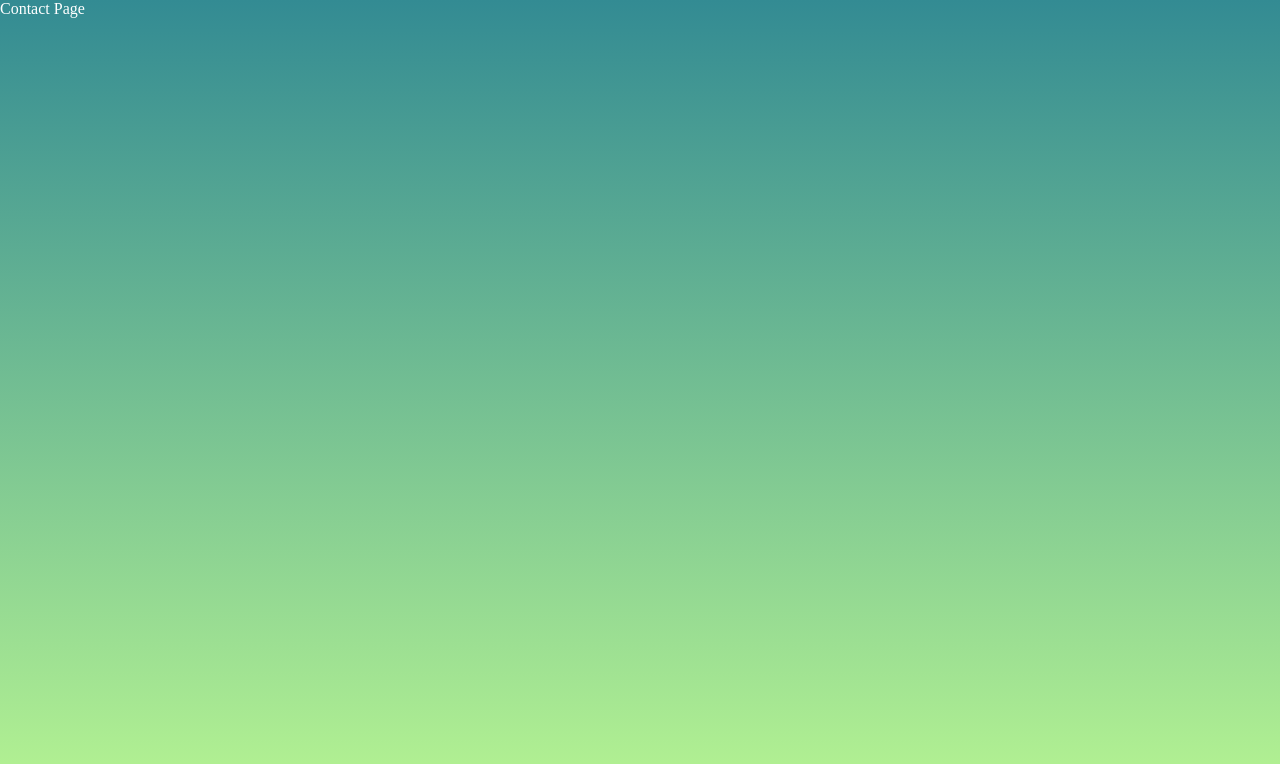
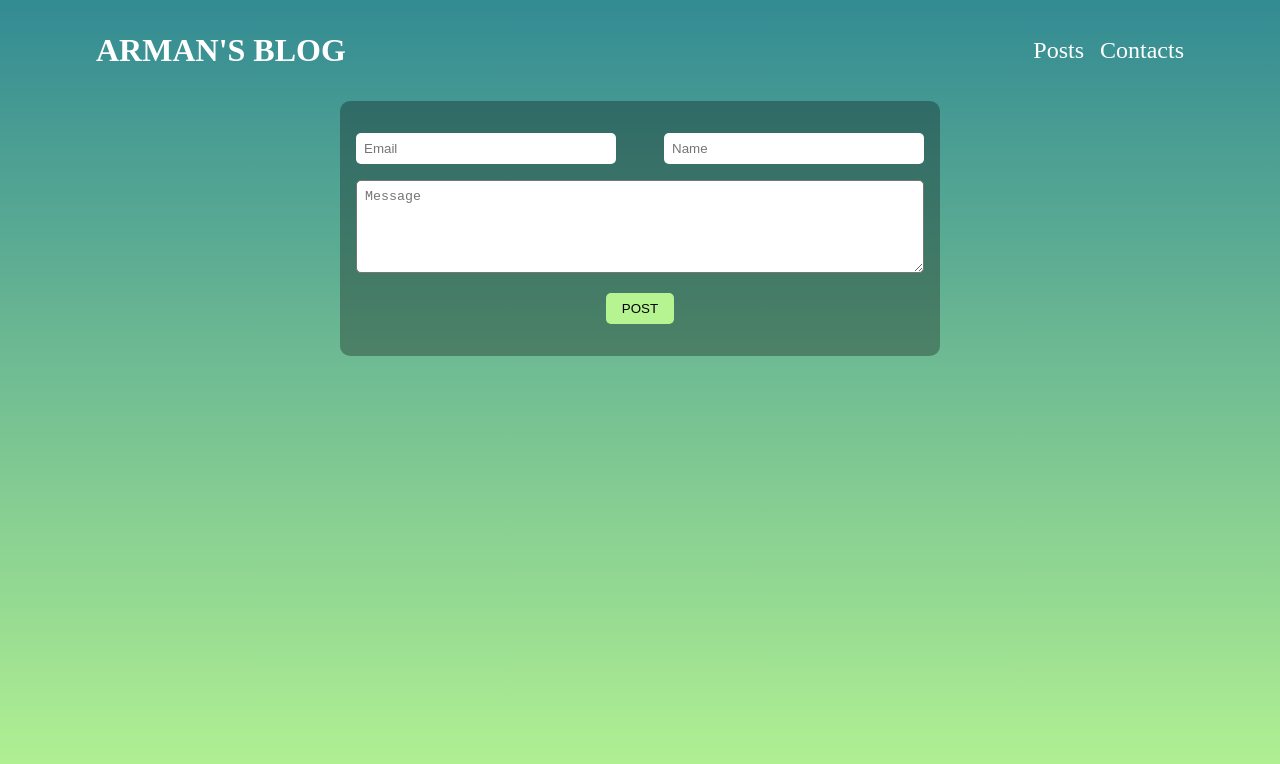
Before and after one commit to ArmanurRahman/arman-blog-nextjs, a Next.js app: page /contact in a window 1280 px wide. Shown: the top 764 px of the page. Built offline with nearby package versions, Linux system fonts and the light colour scheme.

Commit message:
implement contact post page and mongodb connection

```diff
--- /dev/null
+++ b/lib/db-util.ts
@@ -0,0 +1,17 @@
+import { contact } from "@/type/post";
+import { MongoClient } from "mongodb";
+
+export const connectToDatabase = async () => {
+    const client = await MongoClient.connect();
+    return client;
+};
+
+export const insetData = async (
+    client: MongoClient,
+    collection: string,
+    document: contact
+) => {
+    const db = await client.db();
+    const result = await db.collection(collection).insertOne(document);
+    return result;
+};
--- a/package.json
+++ b/package.json
@@ -16,6 +16,7 @@
     "eslint": "8.37.0",
     "eslint-config-next": "13.3.0",
     "gray-matter": "^4.0.3",
+    "mongodb": "^5.2.0",
     "next": "13.2.4",
     "react": "18.2.0",
     "react-dom": "18.2.0",
--- /dev/null
+++ b/pages/api/contact.ts
@@ -0,0 +1,27 @@
+import { connectToDatabase, insetData } from "@/lib/db-util";
+import { NextApiRequest, NextApiResponse } from "next";
+
+const contactHandler = async (req: NextApiRequest, res: NextApiResponse) => {
+    if (req.method === "POST") {
+        let client;
+        try {
+            client = await connectToDatabase();
+        } catch (error) {
+            res.status(500).json({ message: "cannot connect to database" });
+            client?.close();
+            return;
+        }
+
+        try {
+            await insetData(client, "post", JSON.parse(req.body));
+        } catch (err) {
+            res.status(500).json({ message: "can not insert post" });
+            return;
+        }
+        res.status(201).json({ message: "successfully posted" });
+        client.close();
+        return;
+    }
+};
+
+export default contactHandler;
--- a/pages/contact/index.tsx
+++ b/pages/contact/index.tsx
@@ -1,5 +1,65 @@
+import React, { Fragment, useRef } from "react";
+import classes from "../../styles/contact.module.css";
+import Header from "@/components/header/header";
+
 const ContactPage = () => {
-    return <div>Contact Page</div>;
+    const emailRef = useRef<HTMLInputElement>(null);
+    const nameRef = useRef<HTMLInputElement>(null);
+    const messageRef = useRef<HTMLTextAreaElement>(null);
+
+    const postHandler = async (event: React.FormEvent) => {
+        event.preventDefault();
+        const email = emailRef.current?.value;
+        const name = nameRef.current?.value;
+        const message = messageRef.current?.value;
+
+        if (
+            String(email?.trim) === "" ||
+            String(name?.trim) === "" ||
+            String(message?.trim) === ""
+        ) {
+            return;
+        }
+
+        const response = await fetch("/api/contact", {
+            method: "POST",
+            body: JSON.stringify({ email: email, name, message }),
+        });
+
+        const data = await response.json();
+        console.log({ data });
+    };
+    return (
+        <Fragment>
+            <Header />
+
+            <form className={classes.contact_form} onSubmit={postHandler}>
+                <div className={classes.contact_inputs}>
+                    <input
+                        type='email'
+                        className={classes.contact_input}
+                        placeholder='Email'
+                        ref={emailRef}
+                    />
+                    <input
+                        type='text'
+                        className={classes.contact_input}
+                        placeholder='Name'
+                        ref={nameRef}
+                    />
+                </div>
+                <div className={classes.contact_message}>
+                    <textarea
+                        placeholder='Message'
+                        className={classes.contact_input__message}
+                        rows={5}
+                        ref={messageRef}
+                    ></textarea>
+                </div>
+                <button className={classes.contact_button}>POST</button>
+            </form>
+        </Fragment>
+    );
 };
 
 export default ContactPage;
--- /dev/null
+++ b/styles/contact.module.css
@@ -0,0 +1,40 @@
+.contact_form {
+    max-width: 600px;
+    display: flex;
+    flex-direction: column;
+    align-items: center;
+    margin-left: auto;
+    margin-right: auto;
+    background-color: rgba(0, 0, 0, 0.3);
+    padding: 2rem 1rem;
+    border-radius: 10px;
+    gap: 1rem;
+}
+
+.contact_inputs {
+    display: flex;
+    width: 100%;
+    justify-content: space-between;
+}
+.contact_input {
+    padding: .5rem ;
+    width: 260px;
+    border-radius: 5px;
+    border: none;
+}
+
+.contact_message {
+    width: 100%;
+}
+.contact_input__message{
+    width: 100%;
+    padding: .5rem ;
+    border-radius: 5px;
+}
+
+.contact_button {
+    padding: .5rem 1rem;
+    background-color: rgb(var(--background-start-rgb));
+    border-radius: 5px;
+    border: none;
+}
--- a/type/post.ts
+++ b/type/post.ts
@@ -8,3 +8,9 @@ export type blogItem = {
     content?: string;
     isFeatured?: boolean;
 };
+
+export type contact = {
+    email: string;
+    name: string;
+    message: string;
+};
```
Also changed, not shown: 1 other file (tests, documents, lock files or other folders).
